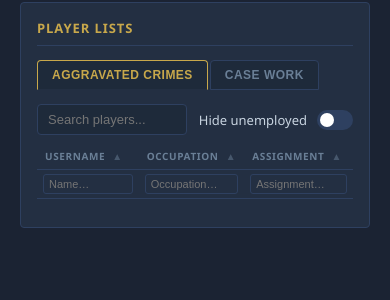
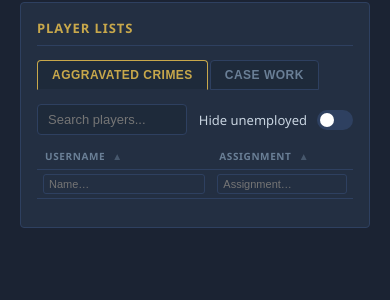
Before and after one commit to jzxky/simple_bot, a Flask app: page /players in a window 390 px wide. Shown: the part 198-498 px from the top of the page. Run offline with Flask 3, Linux system fonts and the light colour scheme; lists and menus that the app fills with data are empty.

Commit message:
Hide occupation column on mobile (#96)
https://claude.ai/code/session_01SGT1mnCnrev3zRWJz2bKgj

Co-authored-by: Claude <noreply@anthropic.com>

```diff
--- a/ui/templates/players.html
+++ b/ui/templates/players.html
@@ -12,7 +12,7 @@
 
   /* Hide low-priority columns on mobile */
   @media (max-width: 600px) {
-    .col-homecity, .col-rank { display:none; }
+    .col-homecity, .col-rank, .col-occupation { display:none; }
   }
 
   /* Sortable column headers */
@@ -121,14 +121,14 @@
           <tr>
             <th data-col="name" style="width:160px">Username <span class="sort-arrow" id="{{ tid }}-arrow-name">▲</span></th>
             <th data-col="homecity" class="col-homecity">Home City <span class="sort-arrow" id="{{ tid }}-arrow-homecity">▲</span></th>
-            <th data-col="occupation">Occupation <span class="sort-arrow" id="{{ tid }}-arrow-occupation">▲</span></th>
+            <th data-col="occupation" class="col-occupation">Occupation <span class="sort-arrow" id="{{ tid }}-arrow-occupation">▲</span></th>
             <th data-col="rank" class="col-rank">Rank <span class="sort-arrow" id="{{ tid }}-arrow-rank">▲</span></th>
             <th data-col="assignment" style="width:130px">Assignment <span class="sort-arrow" id="{{ tid }}-arrow-assignment">▲</span></th>
           </tr>
           <tr class="col-filter-row">
             <th><input type="text" placeholder="Name…" oninput="applyFilters()" data-filter="name"></th>
             <th class="col-homecity"><input type="text" placeholder="City…" oninput="applyFilters()" data-filter="homecity"></th>
-            <th><input type="text" placeholder="Occupation…" oninput="applyFilters()" data-filter="occupation"></th>
+            <th class="col-occupation"><input type="text" placeholder="Occupation…" oninput="applyFilters()" data-filter="occupation"></th>
             <th class="col-rank"><input type="text" placeholder="Rank…" oninput="applyFilters()" data-filter="rank"></th>
             <th><input type="text" placeholder="Assignment…" oninput="applyFilters()" data-filter="assignment"></th>
           </tr>
@@ -144,7 +144,7 @@
               data-assignment="{{ lists[context].get(name, '') | lower }}">
             <td>{{ name }}</td>
             <td class="col-homecity">{{ p.homecity }}</td>
-            <td>{{ p.occupation }}</td>
+            <td class="col-occupation">{{ p.occupation }}</td>
             <td class="col-rank">{{ p.rank }}</td>
             <td>
               <select class="cw-select" onchange="setAssignment('{{ name }}', '{{ context }}', this.value, this)">
```
